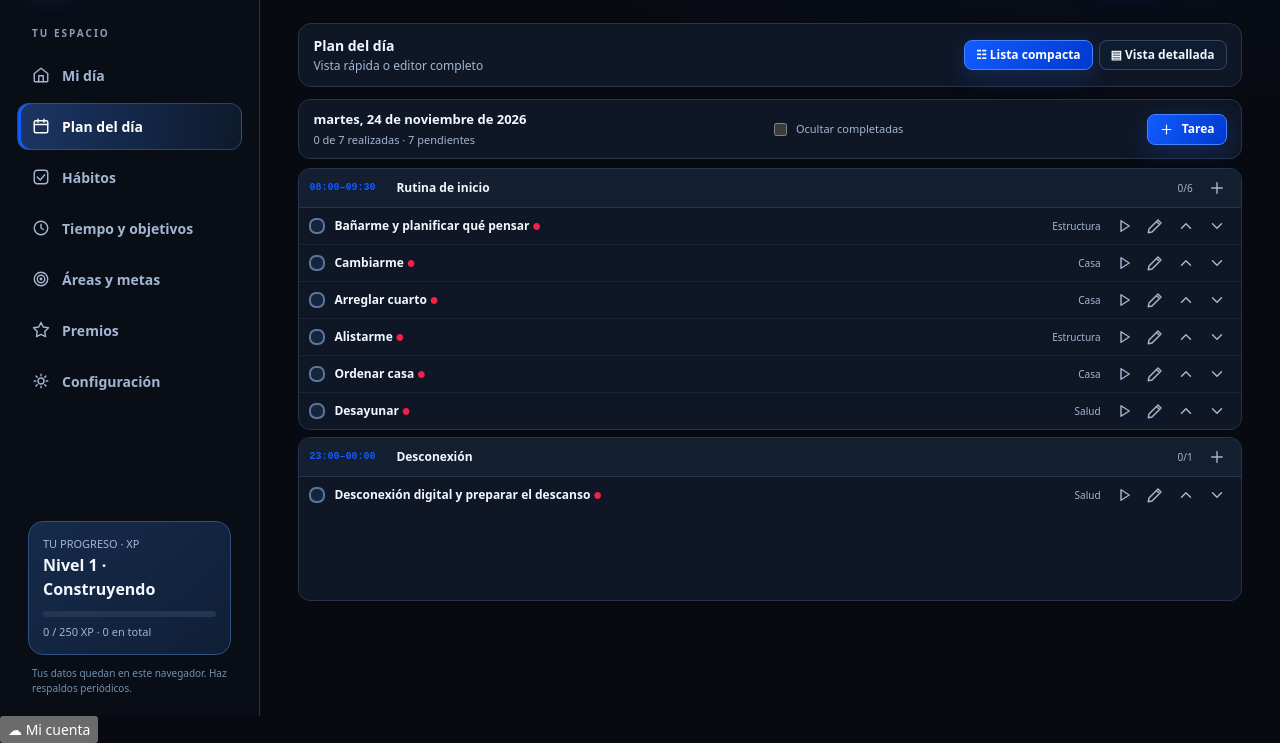
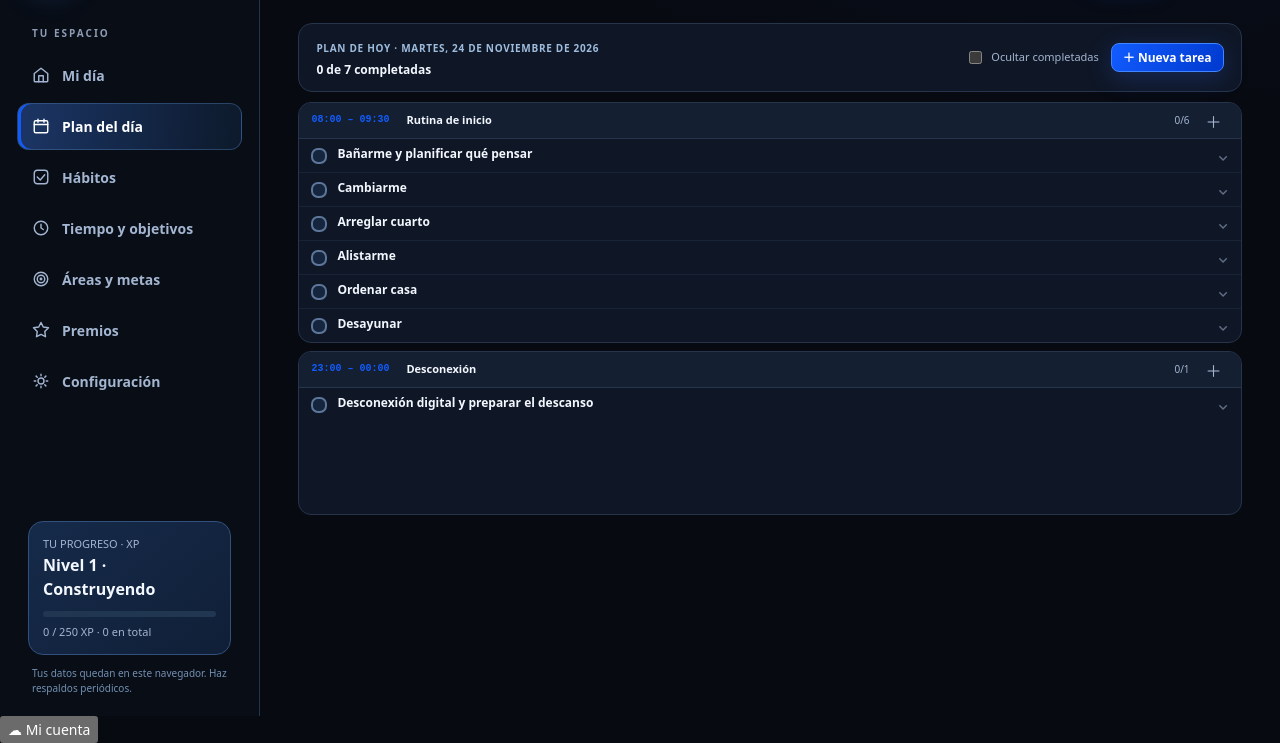
Before and after one commit to estructura2500-ship-it/Mi-Ecosistema, a plain HTML site: page ecosistema-personal/apps/pulso/index.html in a window 1280 px wide. Both pictures are taken after a click on the button "Plan del día". Shown: the part 84-827 px from the top of the page. Drawn offline with Linux system fonts and the light colour scheme.

Commit message:
PULSO: minimal one-line task checklist with expandable details and retained editing controls

```diff
--- a/ecosistema-personal/apps/pulso/index.html
+++ b/ecosistema-personal/apps/pulso/index.html
@@ -142,6 +142,44 @@ body{background:radial-gradient(ellipse 850px 450px at 85% -15%,#142b682c,transp
 .timer-dock.pulso-mini-dock.mini-collapsed .mini-clocks strong{font-size:18px}
 [data-theme="light"] .timer-dock.pulso-mini-dock{background:#fff;color:#1a2a42}
 @media(max-width:760px){.timer-dock.pulso-mini-dock{bottom:80px;left:auto;right:8px;width:min(355px,calc(100vw - 16px))}.timer-dock.pulso-mini-dock.mini-collapsed{width:min(295px,calc(100vw - 16px))}}
+
+/* Lista minimalista: título y casilla hasta expandir. */
+.pulso-zen-top{display:flex;justify-content:space-between;align-items:center;gap:12px;flex-wrap:wrap;padding:12px 17px;border:1px solid var(--stroke);border-radius:14px;background:var(--panel);margin-bottom:10px}
+.pulso-zen-top .eyebrow{font-size:10px;letter-spacing:.07em}.pulso-zen-progress{font-size:12px;font-weight:700;margin-top:4px}
+.pulso-zen-top-actions{display:flex;gap:12px;align-items:center;flex-wrap:wrap}.pulso-zen-top-actions label{display:flex;gap:6px;align-items:center;font-size:11px;color:var(--muted)}
+.pulso-zen-groups{display:grid;grid-template-columns:1fr;gap:8px}
+.pulso-zen-group{background:var(--panel);border:1px solid var(--stroke);border-radius:13px;overflow:hidden}
+.pulso-zen-group-head{min-height:33px;display:flex;align-items:center;gap:9px;padding:5px 12px;background:var(--panel2);border-bottom:1px solid var(--stroke)}
+.pulso-zen-group-head strong{flex:1;overflow:hidden;white-space:nowrap;text-overflow:ellipsis;font-size:11px;font-weight:750}
+.pulso-zen-group-head small{color:var(--muted);font-size:10px}
+.pulso-zen-time{font:600 10px/1.25 ui-monospace,monospace;color:var(--blue);min-width:86px}
+.pulso-zen-add{background:transparent;border:1px solid transparent;border-radius:7px;color:var(--muted);cursor:pointer;font-size:16px;min-width:25px;height:25px}
+.pulso-zen-add:hover{border-color:var(--stroke2);color:var(--text)}
+.task-list.pulso-zen-list{padding:0!important;min-height:0!important;display:block!important}
+.task.pulso-zen-row{display:block!important;min-height:0!important;margin:0!important;padding:0!important;border:0!important;border-radius:0!important;box-shadow:none!important;background:transparent!important;border-bottom:1px solid rgba(110,140,182,.10)!important}
+.task.pulso-zen-row:last-child{border-bottom:0!important}
+.pulso-zen-line{height:33px;display:flex;align-items:center;gap:10px;padding:0 12px}
+.pulso-zen-line:hover{background:rgba(98,144,219,.055)}
+.pulso-zen-check{height:16px!important;width:16px!important;min-width:16px!important;margin:0!important;flex:0 0 16px}
+.pulso-zen-title{border:none!important;background:transparent!important;color:var(--text)!important;text-align:left;flex:1;min-width:0;white-space:nowrap;overflow:hidden;text-overflow:ellipsis;font-size:12px;font-weight:570;cursor:pointer;padding:6px 0!important;display:block;outline-offset:3px}
+.pulso-zen-title:after{content:'⌄';float:right;font-size:14px;color:var(--muted2);opacity:.65;transition:transform .16s}
+.pulso-zen-row.is-open .pulso-zen-title:after{transform:rotate(180deg)}
+.pulso-zen-row.done .pulso-zen-title{text-decoration:line-through;opacity:.53}
+.pulso-zen-row.is-open{background:rgba(84,125,190,.055)!important}
+.pulso-zen-details{padding:10px 14px 13px 38px;border-top:1px solid rgba(110,140,182,.1)}
+.pulso-zen-facts{display:flex;flex-wrap:wrap;gap:6px;margin-bottom:10px}
+.pulso-zen-facts span{font-size:10px;padding:4px 8px;border-radius:7px;background:rgba(104,145,204,.09);border:1px solid var(--stroke);color:var(--muted)}
+.pulso-zen-facts strong{color:var(--text);font-weight:750}
+.pulso-zen-editor{display:flex;gap:8px;flex-wrap:wrap}.pulso-zen-editor label{font-size:10px;color:var(--muted);display:grid;gap:3px}
+.pulso-zen-editor input{width:92px;max-width:100%;border:1px solid var(--stroke);background:var(--panel2);border-radius:8px;padding:7px;color:var(--text)}
+.pulso-zen-actions{margin-top:10px;display:flex;gap:6px;flex-wrap:wrap}
+.pulso-zen-actions button{font:600 11px system-ui;color:var(--text);background:var(--panel2);border:1px solid var(--stroke);border-radius:9px;padding:7px 10px;cursor:pointer}
+.pulso-zen-actions button:hover{border-color:var(--blue)}
+.pulso-zen-empty{padding:7px 13px;color:var(--muted);font-size:11px}
+[data-theme="light"] .pulso-zen-group-head{background:#f4f7fb}
+[data-theme="light"] .pulso-zen-line:hover{background:rgba(38,84,150,.06)}
+@media(max-width:620px){.pulso-zen-time{min-width:70px;font-size:9px}.pulso-zen-line{height:36px}.pulso-zen-title{font-size:12px}}
+
 </style>
 <script src="../../core/private-cloud.js" data-ecosistema-app="pulso"></script>
 </head>
@@ -269,48 +307,56 @@ function changeBlock(id,block){let t=taskFromId(id);if(!t||!BLOCKS.some(b=>b.id=
 function removeTask(id){let ts=ensureDay(ui.date).tasks,i=ts.findIndex(t=>t.id===id);if(i===-1)return;if(!confirm('¿Eliminar esta tarea del día? Los tiempos registrados seguirán en el historial.'))return;ts.splice(i,1);closeModal();save();render();toast('Tarea eliminada del día')}
 
 /* PULSO · itinerario compacto. Mantiene los mismos datos, controles y bloques. */
+
+/* Plan sereno: solo nombre y casilla de verificación hasta abrir una tarea. */
 function compactTaskRow(t){
- const time=t.fixedTime || t.actualStart || '';
- const estimate=Number(t.estimate)>0?' · '+Math.round(Number(t.estimate))+' min':'';
- const required=t.required?' <span class="compact-mandatory" title="Obligatoria">●</span>':'';
- return '<article class="task compact-task-row '+(t.done?'done':'')+'" data-task="'+E(t.id)+'" draggable="true">'+
-  '<input type="checkbox" class="check-task" data-action="toggleTask" data-id="'+E(t.id)+'" '+(t.done?'checked':'')+' aria-label="Completar '+E(t.title)+'">'+
-  '<span class="compact-task-name" title="'+E(t.title)+'">'+E(t.title)+required+'</span>'+
-  '<span class="compact-task-details">'+(time?'<b>'+E(time)+'</b> · ':'')+E(t.area)+estimate+'</span>'+
-  '<span class="compact-task-buttons">'+
-   (!t.done?'<button class="compact-icon-btn" title="Iniciar temporizador" aria-label="Iniciar temporizador de '+E(t.title)+'" data-action="startTaskTimer" data-id="'+E(t.id)+'">'+ic('play',15)+'</button>':'')+
-   '<button class="compact-icon-btn" title="Editar tarea" aria-label="Editar '+E(t.title)+'" data-action="editTask" data-id="'+E(t.id)+'">'+ic('edit',15)+'</button>'+
-   '<button class="compact-icon-btn compact-arrow" title="Subir" aria-label="Subir '+E(t.title)+'" data-action="moveTask" data-dir="-1" data-id="'+E(t.id)+'">'+ic('up',14)+'</button>'+
-   '<button class="compact-icon-btn compact-arrow" title="Bajar" aria-label="Bajar '+E(t.title)+'" data-action="moveTask" data-dir="1" data-id="'+E(t.id)+'">'+ic('down',14)+'</button>'+
-  '</span></article>';
+ const open=ui.expandedTaskId===t.id;
+ const logged=sumSec(db.sessions.filter(s=>s.taskId===t.id));
+ const extra=db.sessions.filter(s=>s.taskId===t.id).reduce((n,s)=>n+num(s.nonProductiveSeconds),0);
+ return '<article class="task pulso-zen-row '+(open?'is-open ':'')+(t.done?'done':'')+'" data-task="'+E(t.id)+'" draggable="true">'+
+ '<div class="pulso-zen-line">'+
+ '<input class="check-task pulso-zen-check" type="checkbox" data-action="toggleTask" data-id="'+E(t.id)+'" '+(t.done?'checked':'')+' aria-label="Completar '+E(t.title)+'">'+
+ '<button type="button" class="pulso-zen-title" data-action="toggleTaskDetails" data-id="'+E(t.id)+'" aria-expanded="'+(open?'true':'false')+'" title="Mostrar u ocultar los detalles">'+E(t.title)+'</button>'+
+ '</div>'+
+ (open?'<div class="pulso-zen-details">'+
+ '<div class="pulso-zen-facts"><span>'+E(t.area)+'</span><span>Tiempo estimado: <strong>'+(num(t.estimate)>0?Math.round(num(t.estimate))+' min':'Sin definir')+'</strong></span>'+
+ (t.fixedTime?'<span>Hora: '+E(t.fixedTime)+'</span>':'')+
+ (t.objective?'<span>Objetivo: '+E(t.objective)+'</span>':'')+
+ (t.required?'<span>Obligatoria</span>':'')+
+ (logged?'<span>Registrado: '+dur(logged)+(extra?' · '+dur(extra)+' no productivos':'')+'</span>':'')+
+ '</div><div class="pulso-zen-editor">'+
+ '<label>Útil (min)<input type="number" data-min="'+E(t.id)+'" min="0" max="1440" step="0.5" placeholder="0"></label>'+
+ '<label>Extra (min)<input type="number" data-extra="'+E(t.id)+'" min="0" max="1440" step="0.5" placeholder="0"></label>'+
+ '<label>Inicio real<input type="time" data-start="'+E(t.id)+'" value="'+E(t.actualStart||'')+'"></label>'+
+ '</div><div class="pulso-zen-actions">'+
+ '<button type="button" data-action="startTaskTimer" data-id="'+E(t.id)+'">⏳ Iniciar temporizador</button>'+
+ '<button type="button" data-action="logQuick" data-id="'+E(t.id)+'">+ Registrar minutos</button>'+
+ '<button type="button" data-action="editTask" data-id="'+E(t.id)+'">Editar</button>'+
+ '<button type="button" data-action="moveTask" data-id="'+E(t.id)+'" data-dir="-1" title="Subir">↑</button>'+
+ '<button type="button" data-action="moveTask" data-id="'+E(t.id)+'" data-dir="1" title="Bajar">↓</button>'+
+ '</div></div>':'')+'</article>';
 }
 function renderCompactPlan(){
- const day=ensureDay(ui.date), all=day.tasks, done=all.filter(t=>t.done).length, hide=!!db.settings.compactHideDone;
+ const day=ensureDay(ui.date),all=day.tasks,done=all.filter(t=>t.done).length,hide=!!db.settings.compactHideDone;
  const sections=BLOCKS.map(b=>{
    const entries=blockTasks(b.id,ui.date);
    const visible=hide?entries.filter(t=>!t.done):entries;
-   const completed=entries.filter(t=>t.done).length;
    if(!entries.length)return '';
-   return '<section class="compact-block block-card" data-block-card="'+E(b.id)+'">'+
-    '<header class="compact-block-head"><span class="compact-block-time">'+E(b.start)+'–'+E(b.end)+'</span><strong>'+E(b.title)+'</strong>'+
-    '<span class="compact-block-count">'+completed+'/'+entries.length+'</span>'+
-    '<button class="compact-icon-btn" title="Añadir tarea en este bloque" aria-label="Añadir tarea en '+E(b.title)+'" data-action="newTaskBlock" data-block="'+E(b.id)+'">'+ic('plus',15)+'</button></header>'+
-    '<div class="task-list compact-task-list" data-drop="'+E(b.id)+'">'+
-    (visible.length?visible.map(compactTaskRow).join(''):'<div class="compact-empty">✓ Bloque completado</div>')+
+   return '<section class="pulso-zen-group block-card" data-block-card="'+E(b.id)+'">'+
+    '<div class="pulso-zen-group-head"><div class="pulso-zen-time">'+E(b.start)+' – '+E(b.end)+'</div><strong>'+E(b.title)+'</strong>'+
+    '<small>'+entries.filter(t=>t.done).length+'/'+entries.length+'</small>'+
+    '<button type="button" class="pulso-zen-add" data-action="newTaskBlock" data-block="'+E(b.id)+'" title="Añadir tarea">＋</button></div>'+
+    '<div class="task-list pulso-zen-list" data-drop="'+E(b.id)+'">'+
+    (visible.length?visible.map(compactTaskRow).join(''):'<div class="pulso-zen-empty">Todas completadas ✓</div>')+
     '</div></section>';
  }).filter(Boolean);
- return '<section class="compact-plan-summary"><div><strong>'+E(fmtDate(ui.date))+'</strong><span>'+done+' de '+all.length+' realizadas · '+(all.length-done)+' pendientes</span></div>'+
- '<label class="compact-hide-switch"><input type="checkbox" id="compact-hide-done" '+(hide?'checked':'')+'> Ocultar completadas</label>'+
- '<button class="btn primary small" data-action="newTask">'+ic('plus',15)+' Tarea</button></section>'+
- (sections.length?'<div class="compact-plan-list">'+sections.join('')+'</div>':'<div class="empty-day">No hay tareas para este día.</div>');
+ return '<div class="pulso-zen-top"><div><span class="eyebrow">PLAN DE HOY · '+E(fmtDate(ui.date))+'</span>'+
+ '<div class="pulso-zen-progress">'+done+' de '+all.length+' completadas</div></div>'+
+ '<div class="pulso-zen-top-actions"><label><input type="checkbox" id="compact-hide-done" '+(hide?'checked':'')+'> Ocultar completadas</label>'+
+ '<button type="button" class="btn primary small" data-action="newTask">＋ Nueva tarea</button></div></div>'+
+ (sections.length?'<div class="pulso-zen-groups">'+sections.join('')+'</div>':'<div class="empty-day">No hay tareas para este día.</div>');
 }
-function renderPlan(){
- const compact=db.settings.planView!=='detailed';
- return '<div class="plan-view-switch"><div><strong>Plan del día</strong><span class="tagline">Vista rápida o editor completo</span></div>'+
- '<div class="plan-view-buttons"><button type="button" class="btn small '+(compact?'primary':'ghost')+'" data-action="planCompact" aria-pressed="'+compact+'">☷ Lista compacta</button>'+
- '<button type="button" class="btn small '+(!compact?'primary':'ghost')+'" data-action="planDetailed" aria-pressed="'+(!compact)+'">▤ Vista detallada</button></div></div>'+
- (compact?renderCompactPlan():renderPlanExpanded());
-}
+function renderPlan(){return renderCompactPlan()}
 function quickLog(id){let t=taskFromId(id);if(!t)return;let inp=document.querySelector('[data-min="'+id+'"]'),minutes=num(inp?.value);if(minutes<=0||minutes>1440){toast('Escribe una duración válida (minutos).');return}db.sessions.push({id:aid(),date:ui.date,taskId:t.id,area:t.area,objective:t.objective||'',title:t.title,seconds:Math.round(minutes*60),note:'',kind:'manual',createdAt:new Date().toISOString()});save();render();toast(dur(minutes*60)+' registrados en '+t.area)}
 function timerElapsed(){let t=db.timer;if(!t)return 0;return num(t.elapsed)+(t.running?Math.max(0,Math.floor((Date.now()-t.startedAt)/1000)):0)}
 function startTimer(taskId=null, goalMinutes=null){
@@ -524,6 +570,7 @@ root.addEventListener('click',e=>{let b=e.target.closest('[data-action]');if(!b)
  case 'editReward':rewardModal(b.dataset.id);break;
  case 'claimReward':{let r=db.rewards.find(x=>x.id===b.dataset.id);if(!r||num(r.cost)>rewardBalance())return;if(confirm('¿Canjear «'+r.name+'» por '+r.cost+' XP?')){db.claims.push({id:aid(),rewardId:r.id,name:r.name,cost:num(r.cost),date:nowDate()});save();render();toast('¡Premio canjeado!')}break}
 }});
+root.addEventListener('click',e=>{const b=e.target.closest('[data-action="toggleTaskDetails"]');if(!b)return;ui.expandedTaskId=ui.expandedTaskId===b.dataset.id?null:b.dataset.id;render();});
 root.addEventListener('click',e=>{let a=e.target.closest('[data-action="planCompact"],[data-action="planDetailed"]');if(!a)return;db.settings.planView=a.dataset.action==='planCompact'?'compact':'detailed';save();render()});
 root.addEventListener('change',e=>{if(e.target.id!=='compact-hide-done')return;db.settings.compactHideDone=!!e.target.checked;save();render()});
 root.addEventListener('change',e=>{let t=e.target;if(t.matches('[data-action="toggleDoneView"]')){ui.showDone=t.checked;render();return}if(t.id==='day-start-time'){let d=ensureDay(ui.date);d.startTime=t.value||'08:00';save();render();return}if(t.id==='area-state'){ui.areaState=t.value;applyAreaFilters()}if(t.id==='area-dimension'){ui.areaDimension=t.value;applyAreaFilters()}});
```
